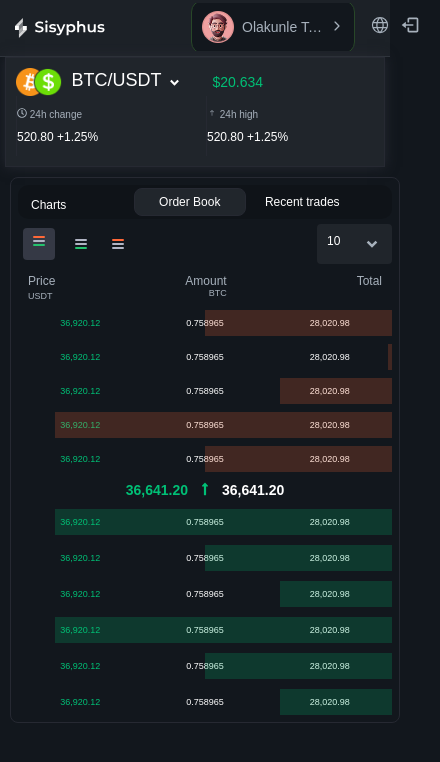
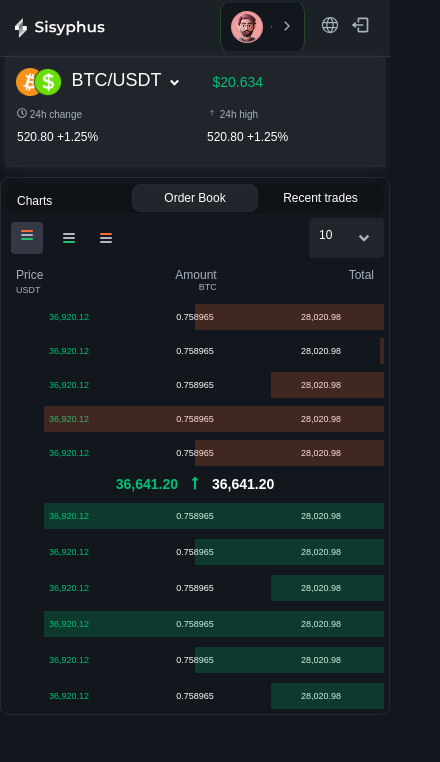
Before and after one commit to phoenix-da-phenom/sisyphus, a React (Vite) app: page / in a window 390 px wide. Shown: the top 762 px of the page, 440 px wide, since content can reach past the window. Built offline with nearby package versions, Linux system fonts and the light colour scheme; no server answers.

Commit message:
Responsive design adjustment

```diff
--- a/src/Components/Navbar.jsx
+++ b/src/Components/Navbar.jsx
@@ -6,31 +6,29 @@ import { Link } from "react-router-dom";
 
 export default function Navbar() {
   return (
-    <div className="">
+    <div className="Navbar__container">
       <div className="navbar">
-
-
-
         <div className="navbar__nav container">
           <div className="navbar__logo">
-          <img src={Logomark} className="navbar__logo-mark"/>
+            <img src={Logomark} className="navbar__logo-mark" />
             <img src={LogoType} className="navbar__logo-text" />
           </div>
           <div>
-          <nav>
+            <nav className="myNavbar">
               <ul className="navbar-list">
                 <li className="active">Exchange</li>
                 <li>Wallets</li>
                 <li>Roqqu Hub</li>
 
-              <li><Link to="/auth">Authentication</Link>  </li>
+                <li>
+                  <Link to="/auth">Authentication</Link>{" "}
+                </li>
               </ul>
             </nav>
           </div>
-
         </div>
 
-        <div>
+        <div className="navbar__profile-container">
           <Profile />
         </div>
       </div>
--- a/src/Components/Profile.jsx
+++ b/src/Components/Profile.jsx
@@ -3,6 +3,7 @@ import Defaultimage from "../assets/Defaultprofile.png";
 import { IoIosArrowForward } from "react-icons/io";
 import { PiGlobe } from "react-icons/pi";
 import { BiLogOut } from "react-icons/bi";
+
 export default function Profile() {
   return (
     <div className="top_right-corner">
--- a/src/index.css
+++ b/src/index.css
@@ -80,7 +80,8 @@ body {
 .top_right-corner {
     position: relative;
     height: 50px;
-    width: 240px
+    /* width: 240px */
+    width: 100%;
 }
 
 .profile {
@@ -239,6 +240,12 @@ body {
     color: var(--Primary-Angel-White)
 }
 
+.navbar__profile-container {
+    display: flex;
+    justify-content: flex-end;
+    width: 100%;
+}
+
 .coin-container {
     display: flex;
     gap: 10px;
@@ -330,18 +337,18 @@ body {
 
 .order-tab {
     background-color: #00000029;
-    padding: 3px;
+    padding: 1px;
     border-radius: 10px;
 }
 
 .order-tab__container {
     display: flex;
     font-size: 12px;
-    color: var(--Primary-Angel-White)
+    color: var(--Primary-Angel-White);
+    width: 100%;
 }
 
 .order-tab__container div {
-    padding: 5px;
     padding: 10px;
     width: 112.5px;
     height: 28px;
@@ -581,6 +588,7 @@ body {
 
 .main-area {
     display: flex;
+    width: 100%;
 }
 
 
@@ -593,6 +601,12 @@ body {
     .navbar__logo {
         border: 0;
     }
+    .profile {
+        width: 100%;
+    }
+    .profile__content-name {
+        max-width: 1px;
+    }
     .top-info {
         border-radius: 0;
         /* Remove border radius on mobile */
@@ -600,6 +614,7 @@ body {
         /* Remove margin on mobile */
         padding: 10px 15px;
         /* Adjusted padding */
+        width: 100%;
     }
     .coin-container {
         width: 100%;
@@ -618,7 +633,8 @@ body {
     .top-info {
         padding: 10px;
         flex-direction: column;
-        height: 110px
+        height: 110px;
+        width: 100%;
     }
     .top-info-data {
         width: 100%;
@@ -640,14 +656,19 @@ body {
         font-size: 12px;
     }
     .order-book__container {
+        padding: 5px;
+        margin: 0;
         width: 100%;
-        margin-top: 10px;
     }
     .order-book-container {
+        margin-top: 10px;
         width: 100%;
     }
     .candleStick__container {
         display: none;
+    }
+    .order-tab__container div {
+        width: 200px;
     }
     .buy-btc-container {
         display: none;
@@ -655,4 +676,7 @@ body {
     #tab1 {
         display: block;
     }
+    .order-book__container {
+        width: 100%;
+    }
 }
--- a/vite.config.js
+++ b/vite.config.js
@@ -3,8 +3,9 @@ import react from '@vitejs/plugin-react'
 
 // https://vite.dev/config/
 export default defineConfig({
-  plugins: [react()],
-  server:{
-    port:3000
-  }
+    plugins: [react()],
+    server: {
+        port: 3000,
+        host: true
+    }
 })
```
Lines whose indentation alone changed are shown as unchanged.
